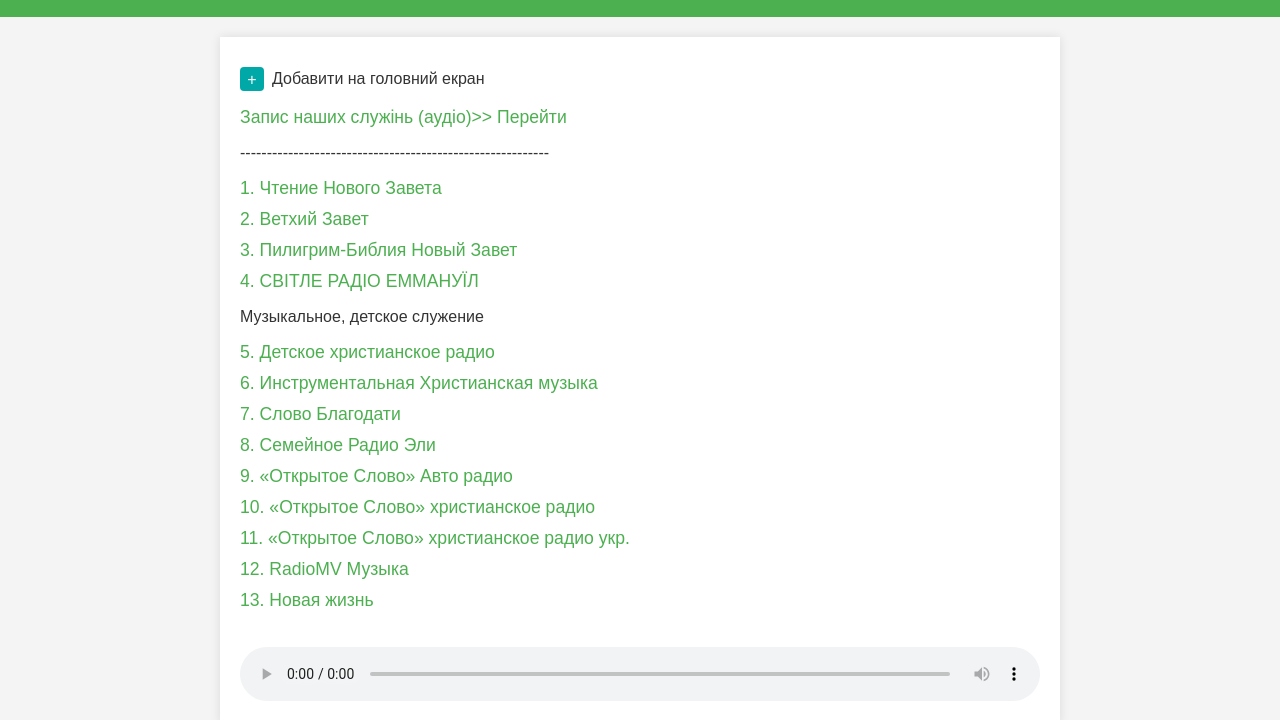
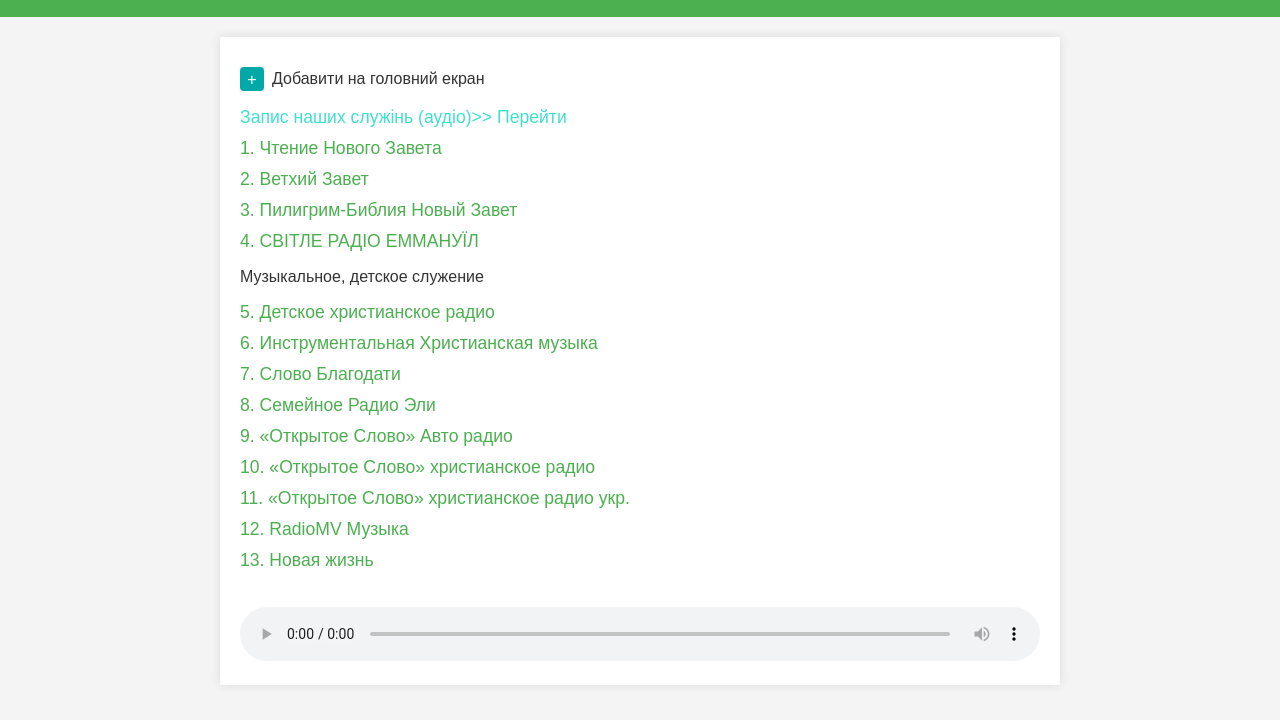
Before and after one commit to ruyriy/Radio-online, a plain HTML site: page index.html in a window 1280 px wide. Shown: the part 86-806 px from the top of the page. Drawn offline with Linux system fonts and the light colour scheme.

Commit message:
Update index.html

```diff
--- a/index.html
+++ b/index.html
@@ -91,8 +91,7 @@
             <span>Добавити на головний екран</span>
         </div>
         <ul>
-            <li><a href="https://ruyriy.github.io/Audio-christ/">Запис наших служінь (аудіо)>> Перейти</a></li>
-            <p>----------------------------------------------------------</p>
+            <li><a href="https://ruyriy.github.io/Audio-christ/" style="color: turquoise;">Запис наших служінь (аудіо)>> Перейти</a></li>
             <li><a href="#" onclick="playRadio('https://rs.radioslovo.net:4055/stream', 'Чтение Нового Завета', event)">1. Чтение Нового Завета</a></li>
             <li><a href="#" onclick="playRadio('https://rs.radioslovo.net:4165/stream', 'Ветхий Завет', event)">2. Ветхий Завет</a></li>
             <li><a href="#" onclick="playRadio('https://www.liveradio.es/http://radiopiligrim.ru:8000/bible', 'Пилигрим-Библия Новый Завет', event)">3. Пилигрим-Библия Новый Завет</a></li>
```
